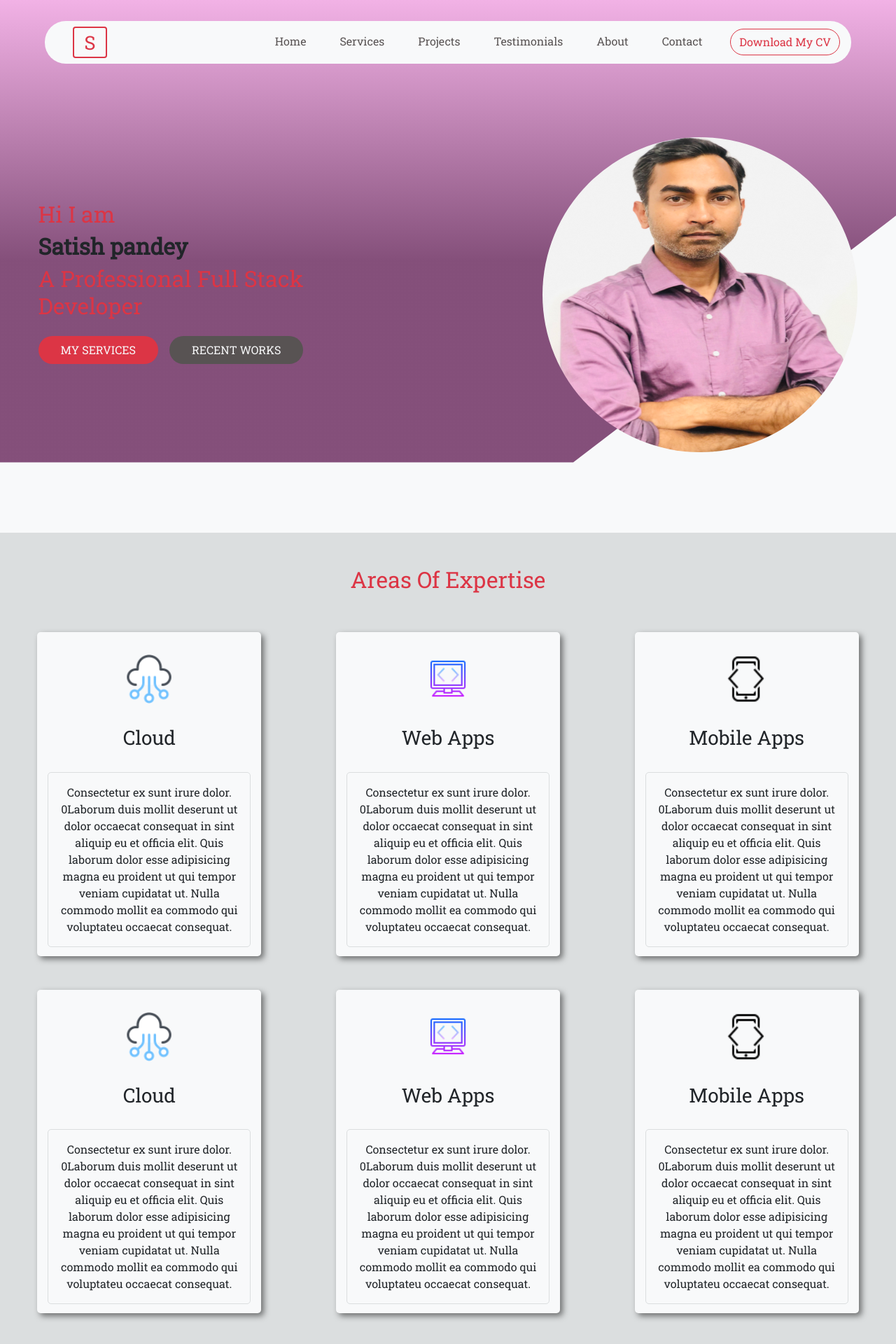
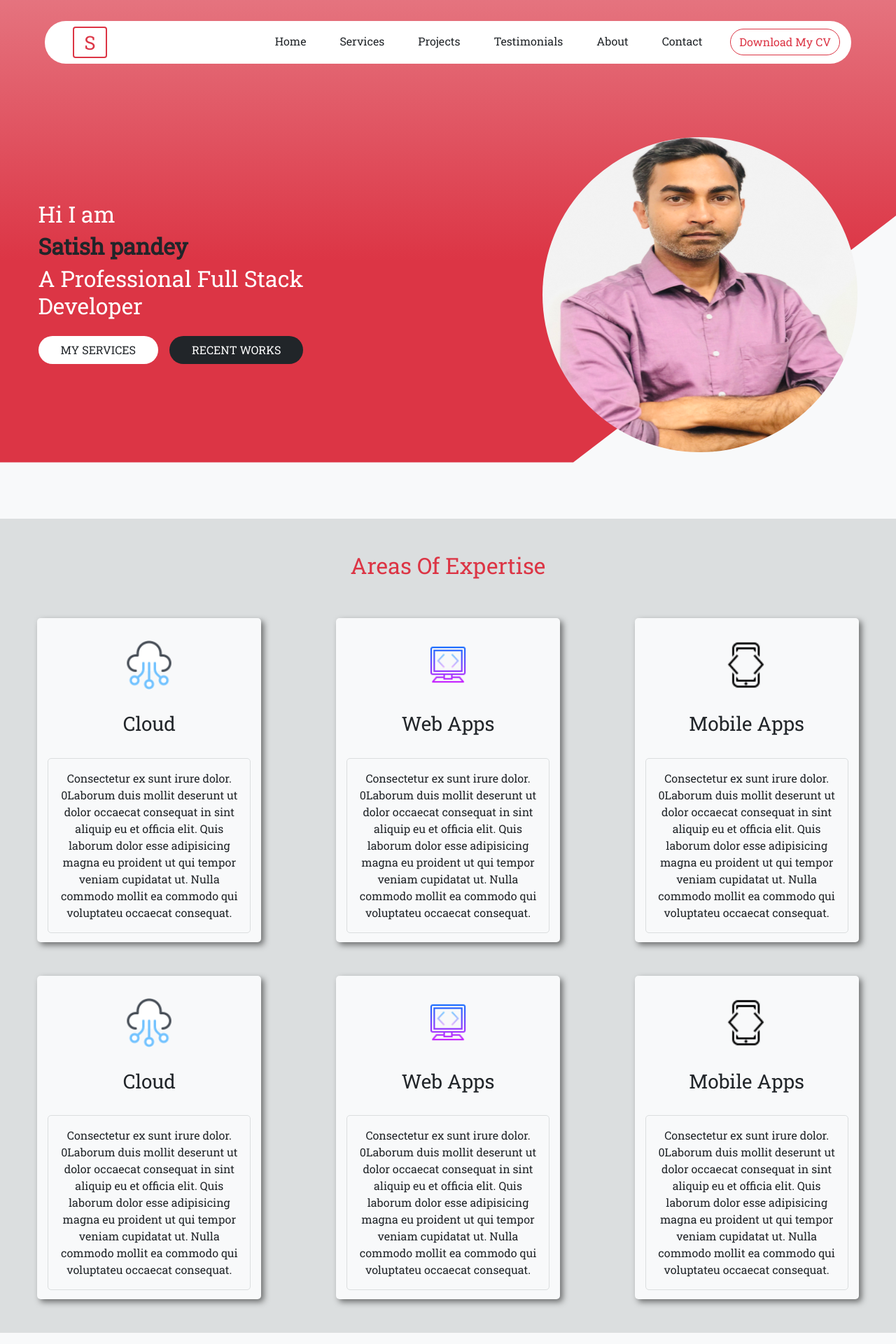
Before and after one commit to ankusht2307/satishsir-portfolio, a React (Create React App) app: page / in a window 1280 px wide. Shown: the top 1920 px of the page at 70% size. Built offline with nearby package versions, Linux system fonts and the light colour scheme.

Commit message:
Layout Changes

```diff
--- a/src/components/contact/contact.scss
+++ b/src/components/contact/contact.scss
@@ -2,28 +2,18 @@
 
 .contact-wrapper {
     background-color: $section-color;
-    padding: 2rem;
-
-    .row-container {
-        // border: 1px solid black;
-    }
+    margin-top: 5rem;
+    padding: 3rem 2rem;
 
     .mail-image {
-        // border: 1px solid black;
-
         img {
             max-width: 100%;
         }
     }
 
-    .form-column {
-        // border: 1px solid black;
-    }
-
     .form {
         width: 60%;
         margin: 0 auto;
-        // padding-top: .5rem;
     }
 
     label {
@@ -42,7 +32,6 @@
         height: 100%;
         overflow: none;
         position: absolute;
-        // top: -1.5rem;
         bottom: 1.1rem;
         transition: all 0.2s ease-in-out;
     }
@@ -72,20 +61,18 @@
     .download-btn-1 {
         border-radius: 20px;
         background-color: $red;
-        color: $base-color;
+        color: $white;
         display: inline-block;
         border: none;
-        padding: .5rem 4rem;
+        padding: 0.5rem 4rem;
         &:hover {
-          background-color: $text-color;
+            background-color: $text-color;
         }
-      }
+    }
 }
 
 @media screen and (max-width: 768px) {
     .mail-image {
-        // border: 1px solid black;
-
         img {
             display: none;
         }
--- a/src/components/estimate/estimate.scss
+++ b/src/components/estimate/estimate.scss
@@ -1,7 +1,7 @@
 @import "../scss/variables.scss";
 
 .estimate-wrapper {
-    margin-top: 8rem;
+    margin-top: 5rem;
     background-color: $red;
 
     .estimate_img {
@@ -16,7 +16,7 @@
 
     .text {
         align-self: center;
-        color: $card;
+        color: $white;
     }
 }
 
--- a/src/components/experience/exp.scss
+++ b/src/components/experience/exp.scss
@@ -1,7 +1,7 @@
 @import "../scss/variables.scss";
 
 .exp-wrapper {
-  margin-top: 100px;
+  margin-top: 5rem;
   text-align: center;
   background-color: $section-color;
 
--- a/src/components/footer/footer.js
+++ b/src/components/footer/footer.js
@@ -15,21 +15,29 @@ function Footer() {
             <Container className="icons-container">
                 <Row className="icons-row">
                     <Col xs={2} sm={2} md={1} lg={1} xl={1}>
-                        <img src={linkedIn} alt="linkedIn-image" fluid />
+                        <a href="#">
+                            <img src={linkedIn} alt="linkedIn-image" fluid />
+                        </a>
                     </Col>
                     <Col xs={2} sm={2} md={1} lg={1} xl={1}>
-                        <img src={github} alt="github-image" fluid />
+                        <a href="#">
+                            <img src={github} alt="github-image" fluid />
+                        </a>
                     </Col>
                     <Col xs={2} sm={2} md={1} lg={1} xl={1}>
-                        <img src={twitter} alt="twitter-image" fluid />
+                        <a href="#">
+                            <img src={twitter} alt="twitter-image" fluid />
+                        </a>
                     </Col>
                     <Col xs={2} sm={2} md={1} lg={1} xl={1}>
-                        <img src={stack} alt="stackoverflow-image" fluid />
+                        <a href="#">
+                            <img src={stack} alt="stackoverflow-image" fluid />
+                        </a>
                     </Col>
                 </Row>
                 <Row className="links-row">
                     <Col xs={8} sm={2} md={2} lg={2} xl={2}>
-                        <a href="#">Home</a>
+                        <a href="#" className="anchor">Home</a>
                     </Col>
                     <Col xs={8} sm={2} md={2} lg={2} xl={2}>
                         <a href="#">Services</a>
--- a/src/components/footer/footer.scss
+++ b/src/components/footer/footer.scss
@@ -40,11 +40,21 @@
     div a {
         text-decoration: none;
         color: #fff;
+        transition: all .2s ease-out;
+        &:hover{
+            border-bottom: 2px solid #FFF;
+            font-size: 1.1rem;
+        }
     }
 
     img {
         background-color: #fff;
         border-radius: 10px;
         width: 3rem;
+        transition: transform .3s ease-in-out;
+        &:hover{
+            transform: scale(1.1);
+            filter: drop-shadow(.25rem .25rem .25rem black);
+        }
     }
 }
--- a/src/components/header/header.scss
+++ b/src/components/header/header.scss
@@ -1,7 +1,7 @@
 @import "../scss/variables.scss";
 
 .header {
-  background-image: url(../images/Vector.svg);
+  background-image: url(../images/header-background.svg);
   background-position: center;
   background-repeat: no-repeat;
   background-size: cover;
@@ -9,7 +9,7 @@
   margin-top: -100px;
 
   .h-1 {
-    color: $red;
+    color: $white;
     font-size: 2rem;
   }
 
@@ -19,7 +19,7 @@
   }
 
   .h-3 {
-    color: $red;
+    color: $white;
     font-size: 2rem;
   }
 
@@ -27,13 +27,16 @@
     border-radius: 20px;
     margin-right: 1rem;
     margin-top: 1rem;
-    background-color: $red;
-    color: $base-color;
+    background-color: $white;
+    color: $shadow;
     display: inline-block;
     border: none;
     padding: .5rem 2rem;
+    transition: box-shadow .3s ease-in-out;
     &:hover {
-      background-color: $text-color;
+      background-color: $shadow;
+      color: white;
+      box-shadow: 0.35rem 0.25rem 0.25rem $shadow;
     }
   }
 
@@ -41,13 +44,16 @@
     border-radius: 20px;
     margin-right: 1rem;
     margin-top: 1rem;
-    background-color: $text-color;
-    color: $base-color;
+    background-color: $shadow;
+    color: $white;
     display: inline-block;
     border: none;
     padding: .5rem 2rem;
+    transition: box-shadow .3s ease-in-out;
     &:hover {
-      background-color: $red;
+      background-color: $white;
+      color: $shadow;
+      box-shadow: 0.35rem 0.25rem 0.25rem $shadow;
     }
   }
 
--- a/src/components/navbar/navbar.js
+++ b/src/components/navbar/navbar.js
@@ -7,7 +7,7 @@ function NavbarComponent() {
 
     return (
         <div>
-            <Navbar bg="light" expand="lg">
+            <Navbar expand="lg" style={{backgroundColor: 'white'}}>
                 <Navbar.Brand href="#home">S</Navbar.Brand>
                 <Navbar.Toggle aria-controls="basic-navbar-nav" />
                 <Navbar.Collapse id="basic-navbar-nav">
--- a/src/components/navbar/navbar.scss
+++ b/src/components/navbar/navbar.scss
@@ -19,7 +19,7 @@ div nav {
     }
 
     .nav-link {
-        color: $text-color !important;
+        color: $shadow !important;
         &:after {
             display: block;
             content: "";
@@ -35,6 +35,10 @@ div nav {
 
     .download-btn {
         border-radius: 20px;
+        transition: box-shadow .3s ease-in-out;
+        &:hover {
+            box-shadow: 0.25rem 0.25rem 0.25rem $shadow;
+        }
     }
 
     .nav-link.active {
@@ -63,7 +67,7 @@ div nav {
         margin: auto;
     }
 
-    .navbar-toggler{
+    .navbar-toggler {
         outline: none !important;
     }
 }
--- a/src/components/scss/variables.scss
+++ b/src/components/scss/variables.scss
@@ -1,7 +1,9 @@
 $base-color: #f8f9fa;
-$section-color: #DBDEDF;
+$section-color: #dbdedf;
 $hover-color: #b9faf8;
 $color: #6f2dbd;
-$card: #EBF2F9;
+$card: #ebf2f9;
 $red: #dc3545;
 $text-color: #585353;
+$white: #ffffff;
+$shadow: #212529;
--- a/src/components/testimonial/testimonial.scss
+++ b/src/components/testimonial/testimonial.scss
@@ -2,7 +2,7 @@
 
 .testimonial-wrapper {
     background-color: $red;
-    margin: 3rem 0rem;
+    margin: 5rem 0rem 0rem;
     padding: 3rem 0rem;
 
     img {
@@ -13,7 +13,7 @@
     }
 
     h1 {
-        color: $card;
+        color: $white;
     }
 
     .img-container {
@@ -37,7 +37,7 @@
     }
 
     .testimonial-col {
-        background-color: $card;
+        background-color: $base-color;
         margin: 1rem;
         display: flex;
         text-align: left;
--- a/src/components/work/work.scss
+++ b/src/components/work/work.scss
@@ -1,6 +1,7 @@
 @import "../scss/variables.scss";
+
 .work-wrapper {
-    margin-top: 100px;
+    margin-top: 5rem;
     text-align: center;
     background-color: $section-color;
     padding: 3rem 0;
@@ -11,7 +12,7 @@
     .work-type {
         margin: 1rem;
         padding: 0;
-        background-color: $card;
+        background-color: $base-color;
         &:hover .overlay {
             opacity: 0.5;
             height: 100%;
```
Also changed, not shown: src/components/images/header-background.svg (added).
